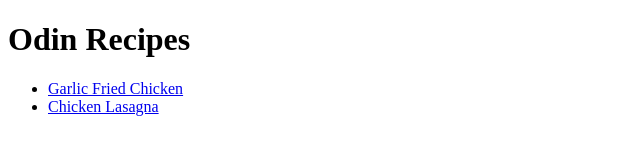
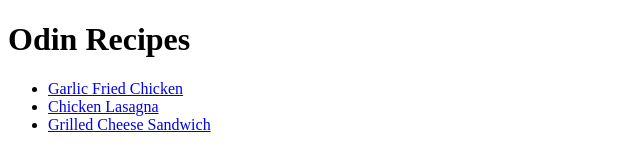
Before and after one commit to Parth-04/odin-recipes, a plain HTML site: page index.html in a window 1280 px wide. Shown: the whole page, without its empty margins (0-640 px from the left). Drawn offline with Linux system fonts and the light colour scheme.

Commit message:
Modify index.html
Modify index.html to account for the links for all the recipes.

```diff
--- a/index.html
+++ b/index.html
@@ -12,6 +12,7 @@
     <ul>
         <li><a href="recipes/fried-chicken.html">Garlic Fried Chicken</a></li>
         <li><a href="recipes/lasagna.html">Chicken Lasagna</a></li>
+        <li><a href="recipes/cheese-sandwich.html">Grilled Cheese Sandwich</li>
     </ul>
 
 </body>
```
